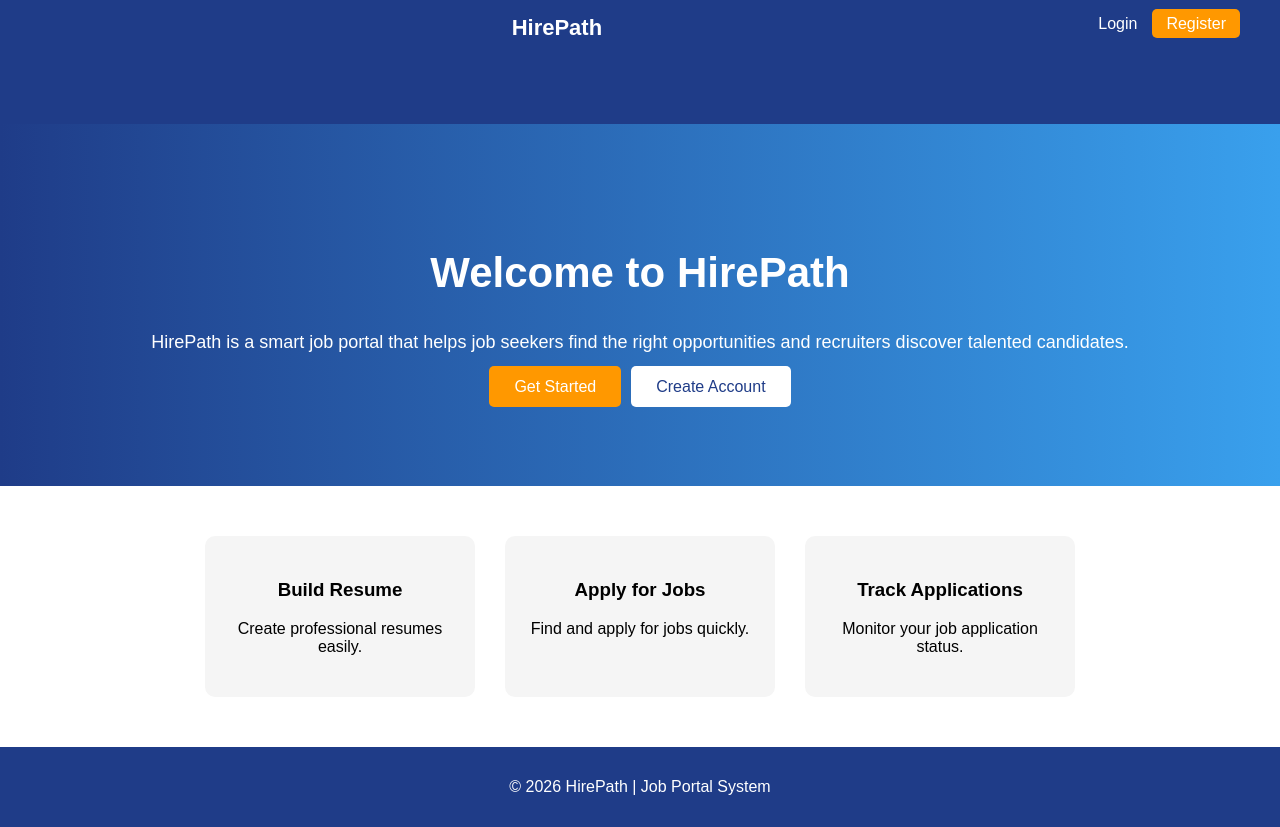
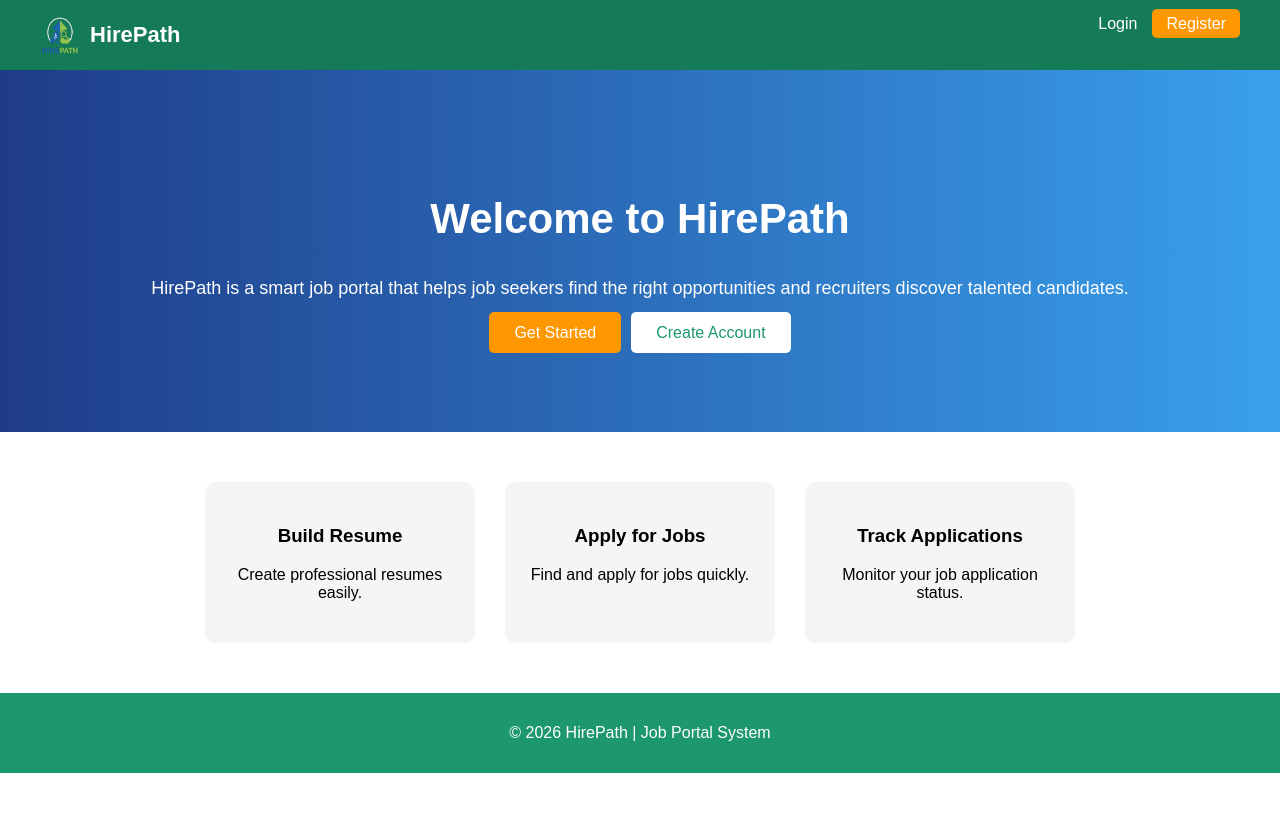
Before and after one commit to jeenathomas03/HirePath, a React (Create React App) app in the folder frontend/: page / in a window 1280 px wide. After the commit the page ends 800 px from the top, so only its background shows below. Built offline with nearby package versions, Linux system fonts and the light colour scheme.

Commit message:
new updates

```diff
--- a/frontend/src/App.js
+++ b/frontend/src/App.js
@@ -1,15 +1,16 @@
 import { BrowserRouter, Routes, Route } from "react-router-dom";
+import Index from "./pages/Index";
+import Register from "./pages/Register";
 import Login from "./pages/Login";
-import Register from "./pages/Register";
-import Index from "./pages/Index";
 
 function App() {
   return (
     <BrowserRouter>
       <Routes>
+        <Route path="/" element={<Index />} />
         <Route path="/reg" element={<Register />} />
         <Route path="/login" element={<Login />} />
-        <Route path="/" element={<Index />} />
+
       </Routes>
     </BrowserRouter>
   );
--- a/frontend/src/pages/Index.css
+++ b/frontend/src/pages/Index.css
@@ -1,6 +1,23 @@
 body {
     margin: 0;
     font-family: Arial, sans-serif;
+  }
+
+  .logo-section {
+    display: flex;
+    align-items: center;
+  }
+
+  .logo-img {
+    width: 40px;
+    height: 40px;
+    margin-right: 10px;
+  }
+
+  .logo-text {
+    font-size: 22px;
+    font-weight: bold;
+    color: white;
   }
 
   /* Navbar */
@@ -8,7 +25,7 @@ body {
     display: flex;
     justify-content: space-between;
     padding: 15px 40px;
-    background: #1f3c88;
+    background: #157a58;
     color: white;
   }
 
@@ -63,7 +80,7 @@ body {
     background: white;
     padding: 12px 25px;
     text-decoration: none;
-    color: #1f3c88;
+    color: #1d976c;
     border-radius: 5px;
   }
 
@@ -85,7 +102,7 @@ body {
 
   /* Footer */
   .footer {
-    background: #1f3c88;
+    background: #1d976c;
     color: white;
     text-align: center;
     padding: 15px;
--- a/frontend/src/pages/Index.js
+++ b/frontend/src/pages/Index.js
@@ -1,5 +1,6 @@
 import React from "react";
 import "./Index.css";
+import logo from "../assets/hirepath-logo.png";
 
 function Index() {
   return (
@@ -7,7 +8,10 @@ function Index() {
 
       {/* Navigation */}
       <nav className="navbar">
-        <div className="logo">HirePath</div>
+        <div className="logo-section">
+          <img src={logo} alt="HirePath Logo" className="logo-img" />
+          <span className="logo-text">HirePath</span>
+        </div>
 
         <div className="nav-buttons">
           <a href="/login" className="login-btn">Login</a>
```
